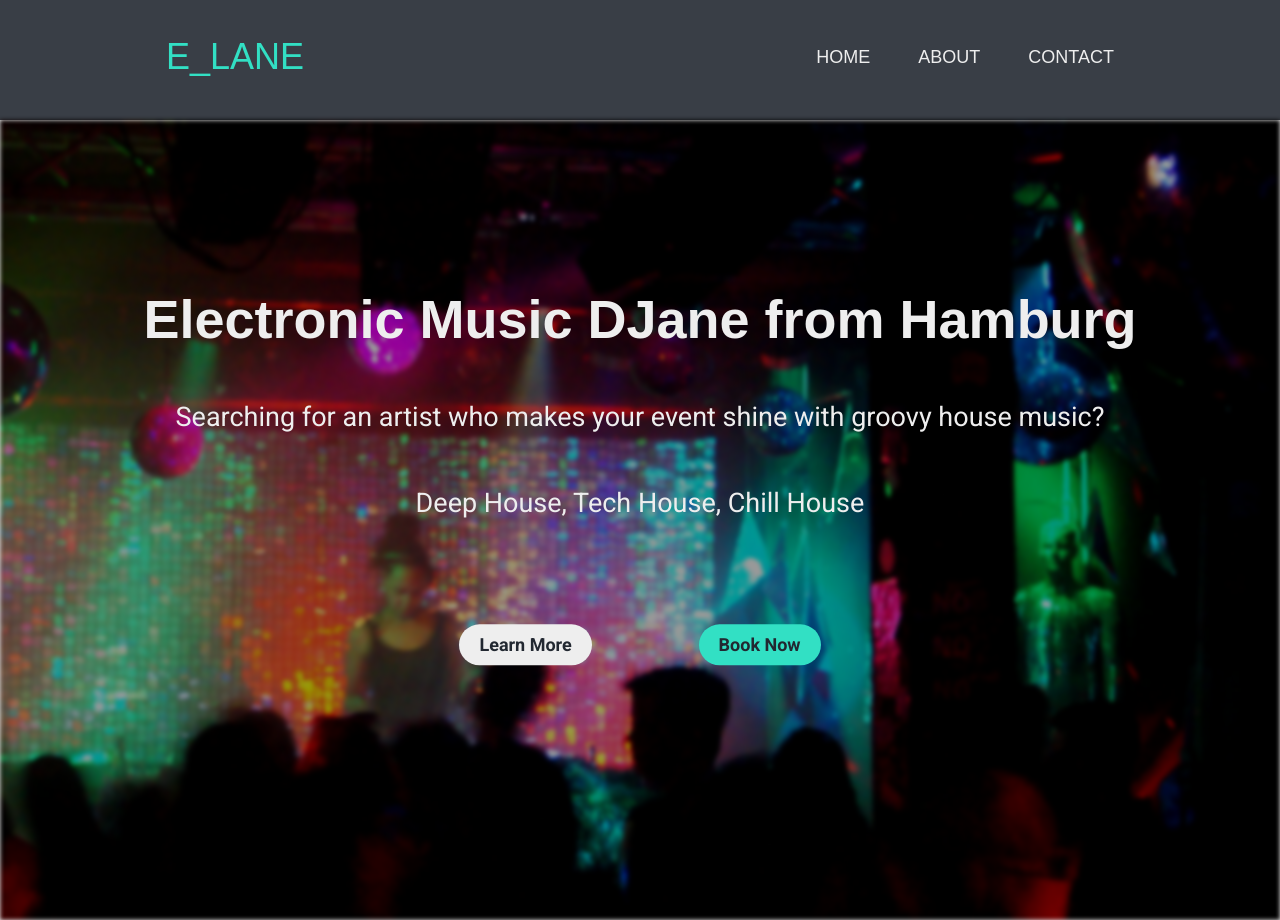
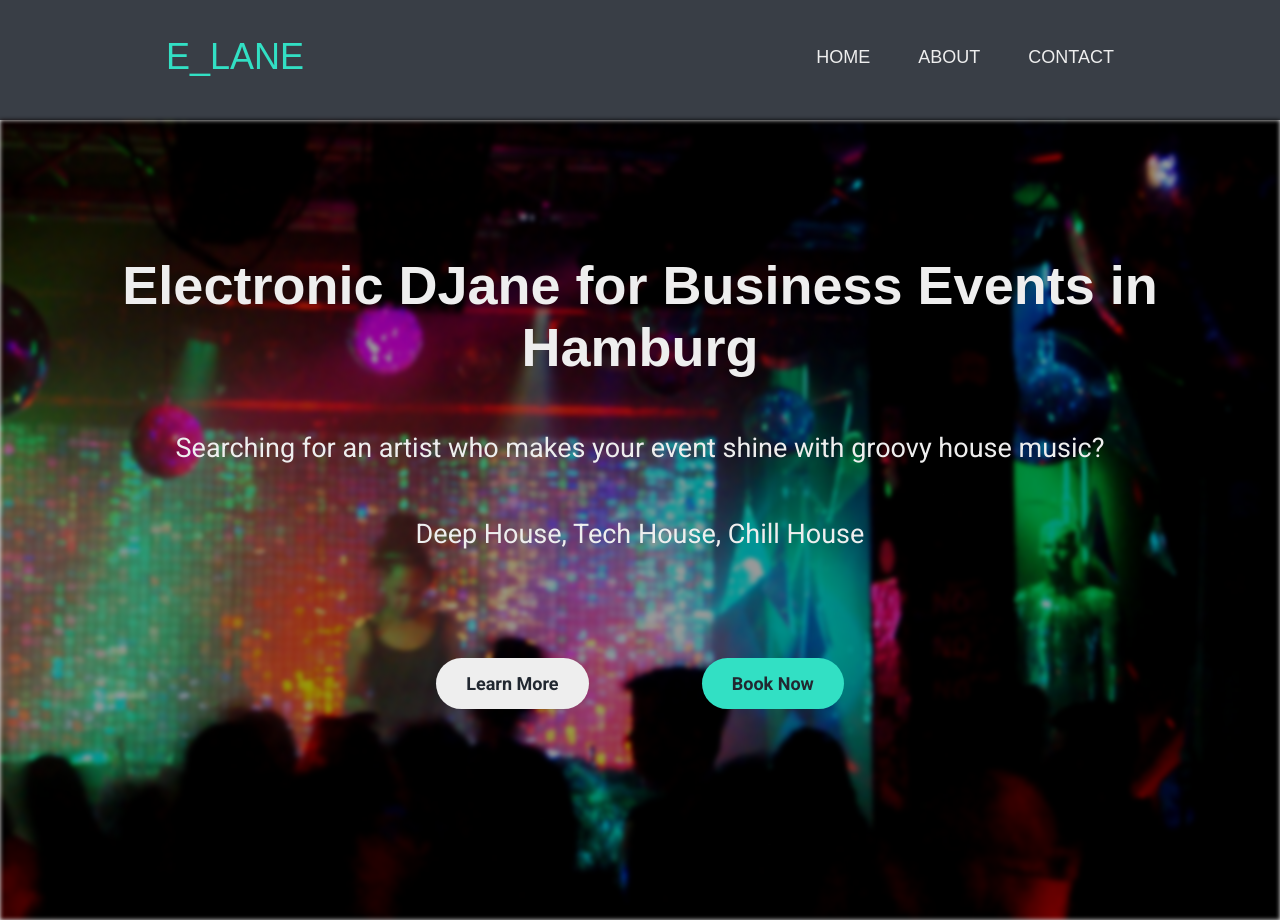
Before and after one commit to jarrelaine/e_lane_, a plain HTML site: page index.html in a window 1280 px wide. Shown: the top 920 px of the page. Drawn offline with Linux system fonts and the light colour scheme; grey boxes are pictures that could not be loaded; a web font is replaced by a local one.

Commit message:
changed headline
Headline and Subheadline

```diff
--- a/index.html
+++ b/index.html
@@ -33,7 +33,7 @@
         <div class="hero">
             <div class="bg-image"></div>
             <div class="hero-content">
-                <h1>Electronic Music DJane from Hamburg</h1>
+                <h1>Electronic DJane for Business Events in Hamburg</h1>
                 <p>Searching for an artist who makes your event shine with groovy house music?</p>
                 <p>Deep House, Tech House, Chill House</p>
                 <div class="button"><a href="about.html">Learn More</a></div>
--- a/style.css
+++ b/style.css
@@ -174,7 +174,7 @@ nav input[type='checkbox']:checked ~ .menu-items {
   transform: translate(-50%, -50%);
   text-align: center;
   color: #eeeeee;
-  min-width: 80%;
+  min-width: 85%;
 }
 .hero-content h1 {
   font-size: 32px;
@@ -202,7 +202,7 @@ nav input[type='checkbox']:checked ~ .menu-items {
 }
 .button a {
   display: inline-block;
-  padding: 10px 20px;
+  padding: 15px 30px;
   background-color: #eeeeee;
   color: #222831;
   text-decoration: none;
```
Also changed, not shown: contact.html (+1 -0 lines), 2 other files.
